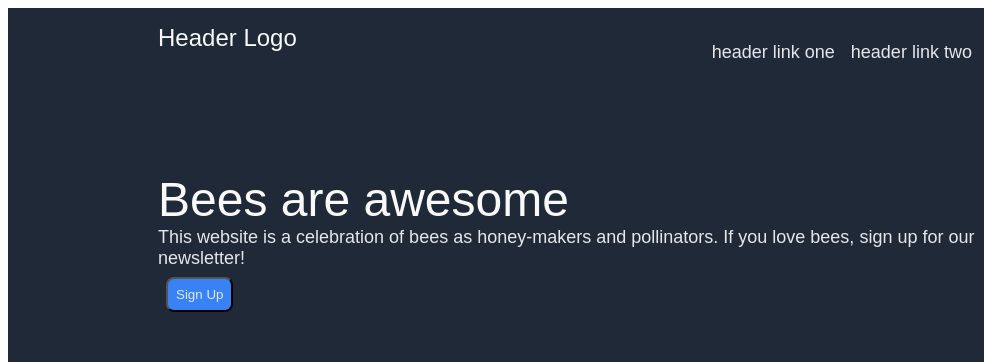
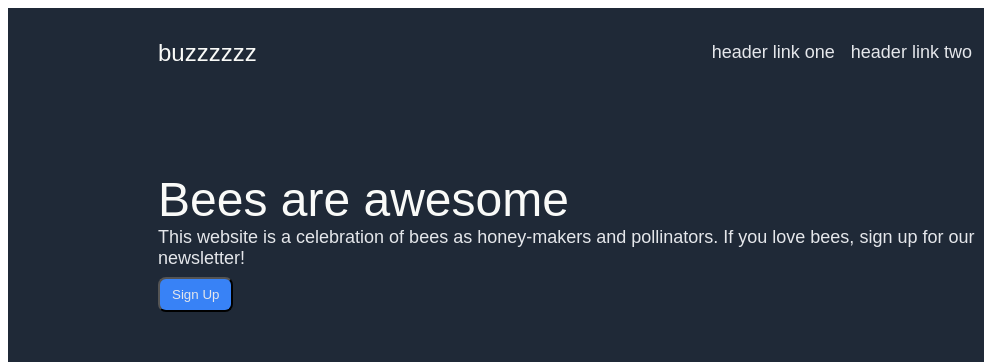
Before and after one commit to elsaZe/odin-landing-page, a plain HTML site: page index.html in a window 1280 px wide. Shown: the top 362 px of the page, 0-984 px from the left. Drawn offline with Linux system fonts and the light colour scheme.

Commit message:
format header in a line

```diff
--- a/index.html
+++ b/index.html
@@ -8,7 +8,7 @@
 
    <body>
     <div class="header">
-        <div>Header Logo</div>
+        <div>buzzzzzz</div>
         <ul>
             <li><a>header link one</a></li>
             <li><a>header link two</a></li>
--- a/style.css
+++ b/style.css
@@ -11,6 +11,7 @@ body {
     color: #F9FAF8;
     font-size: 24px;
     justify-content: space-between;
+    align-items: center;
     padding: 16px 150px;
 }
 
@@ -49,8 +50,8 @@ button {
     background-color: #3882F6;
     color: #E5E7EB;
     border-radius: 8px;
-    padding: 8px;
-    margin: 8px;
+    padding: 8px 12px;
+    margin: 8px 0px;
 }
 
 .info {
```
